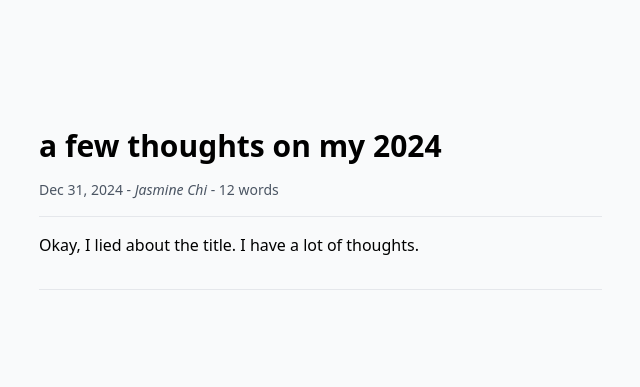
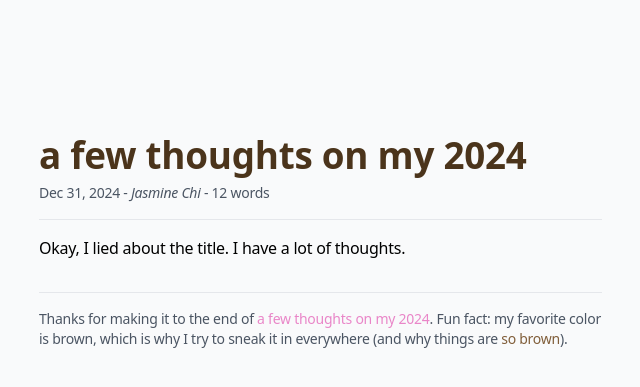
Before and after one commit to jjasminechii/jachi, a Jekyll site: the page built from _posts/2024-12-31-thoughts-2024.md, in a window 1280 px wide. Shown: the top 387 px of the page, without its empty margins (333-973 px from the left). Built offline with Jekyll 4.4.1, drawn with Linux system fonts in a browser that asks for light colours; nearby versions of some CDN libraries.

```diff
--- a/_config.yml
+++ b/_config.yml
@@ -7,8 +7,6 @@ baseurl: ""
 url: "https://jjasminechii.github.io/blog"
 github_username:  jjasminechii
 markdown: kramdown
-kramdown:
-  parse_block_html: true
 # Build settings
 plugins:
   - jekyll-paginate
--- a/_layouts/default.html
+++ b/_layouts/default.html
@@ -9,7 +9,7 @@
     <meta name="description" content="{{ page.description }}">
 
     <!-- icon -->
-    <link rel="icon" href="../assets/favicon.jpeg" type="image/jpeg">
+    <link rel="icon" href="/assets/favicon.jpeg" type="image/jpeg">
 
     <!-- font -->
     <link href="https://fonts.googleapis.com/css2?family=Inter:wght@100;200;300;400;500;600;700&display=swap" rel="stylesheet">
@@ -18,7 +18,7 @@
     <link rel="stylesheet" href="https://cdn.jsdelivr.net/npm/tailwindcss@2.1.2/dist/tailwind.min.css">
 
     <!-- style -->
-    <link rel="stylesheet" href="../style.css">
+    <link rel="stylesheet" href="/style.css">
 </head>
 
 <body class="bg-gray-50 dark:bg-gray-900 dark:text-white px-4 md:px-8 font-sans">
--- a/_layouts/post.html
+++ b/_layouts/post.html
@@ -5,30 +5,10 @@ layout: default
 <!DOCTYPE html>
 <html lang="en">
 
-<head>
-    <meta charset="utf-8">
-    <meta name="viewport" content="width=device-width, initial-scale=1">
-    <meta http-equiv="x-ua-compatible" content="ie=edge">
-    <title>{{ page.title }}</title>
-    <meta name="description" content="{{ page.description }}">
-
-    <!-- icon -->
-    <link rel="icon" href="../assets/favicon.jpeg" type="image/jpeg">
-
-    <!-- font -->
-    <link href="https://fonts.googleapis.com/css2?family=Inter:wght@100;200;300;400;500;600;700&display=swap" rel="stylesheet">
-
-    <!-- tailwind -->
-    <link rel="stylesheet" href="https://cdn.jsdelivr.net/npm/tailwindcss@2.1.2/dist/tailwind.min.css">
-
-    <!-- style -->
-    <link rel="stylesheet" href="../style.css">
-</head>
-
 <body class="bg-gray-50 dark:bg-gray-900 dark:text-white px-4 md:px-8 font-sans">
     <div class="container mx-auto">
         <!-- Post Title -->
-        <h1 class="title text-3xl font-semibold mb-4">{{ page.title }}</h1>
+        <h1 class="post-title">{{ page.title }}</h1>
 
         <!-- Post Date and Word Count -->
         <p class="text-sm text-gray-600">
@@ -49,6 +29,10 @@ layout: default
 
         <hr class="my-4"/>
     </div>
+    <div class="text-sm text-gray-600">
+        Thanks for making it to the end of <a href="{{ page.url }}">{{ page.title }}</a>.
+        Fun fact: my favorite color is brown, which is why I try to sneak it in everywhere (and why things are <span class="brown-text">so brown</span>).
+    </div>
 </body>
 
 </html>
--- a/style.css
+++ b/style.css
@@ -11,7 +11,59 @@ body {
     letter-spacing: -0.25px;
 }
 
+.brown-text {
+    color: #805e3a;
+}
+
+h2, h3, h4, h5, h6 {
+    color: #805e3a;
+    margin-top: 0.5rem;
+    margin-bottom: 0.5rem;
+    font-weight: bold;
+}
+
+h1 {
+    font-size: 2.3rem;
+}
+
+h2 {
+    font-size: 1.85rem;
+}
+
+h3 {
+    font-size: 1.5rem;
+}
+
+h4 {
+    font-size: 1.25rem;
+}
+
+h5 {
+    font-size: 1.125rem;
+}
+
+h6 {
+    font-size: 1rem;
+}
+
+h2.no-brown {
+    color: inherit;
+}
+
+.no-bold {
+    font-weight: normal;
+}
+
 .post-listing-title {
     font-size: 1.25rem;
     font-weight: bold;
 }
+
+.post-title {
+    color: #4b341b;
+    font-weight: bold;
+}
+
+.post-container p {
+    margin-bottom: 1rem;
+}
```
Also changed, not shown: about.markdown (+0 -13 lines), index.html (+7 -4 lines).
